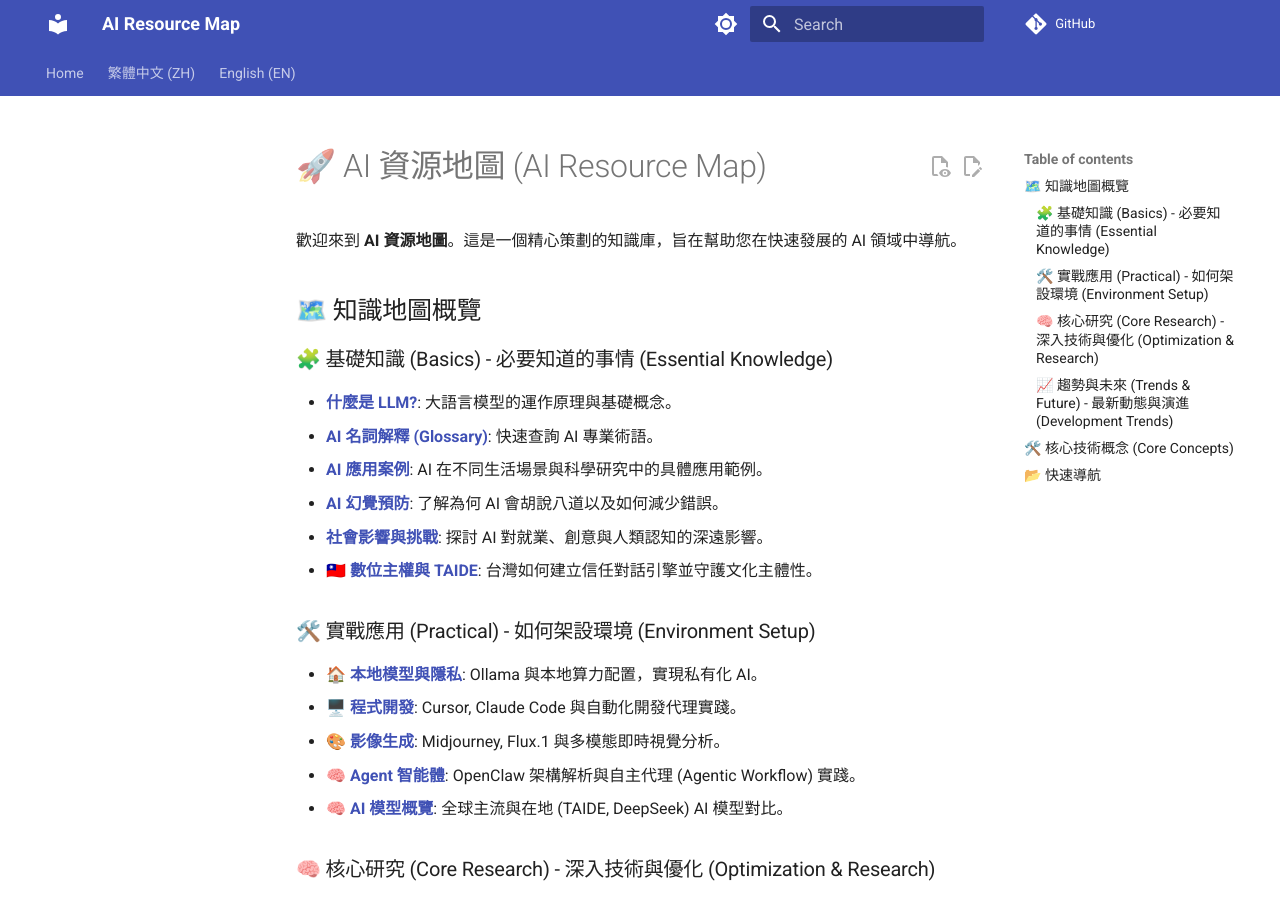
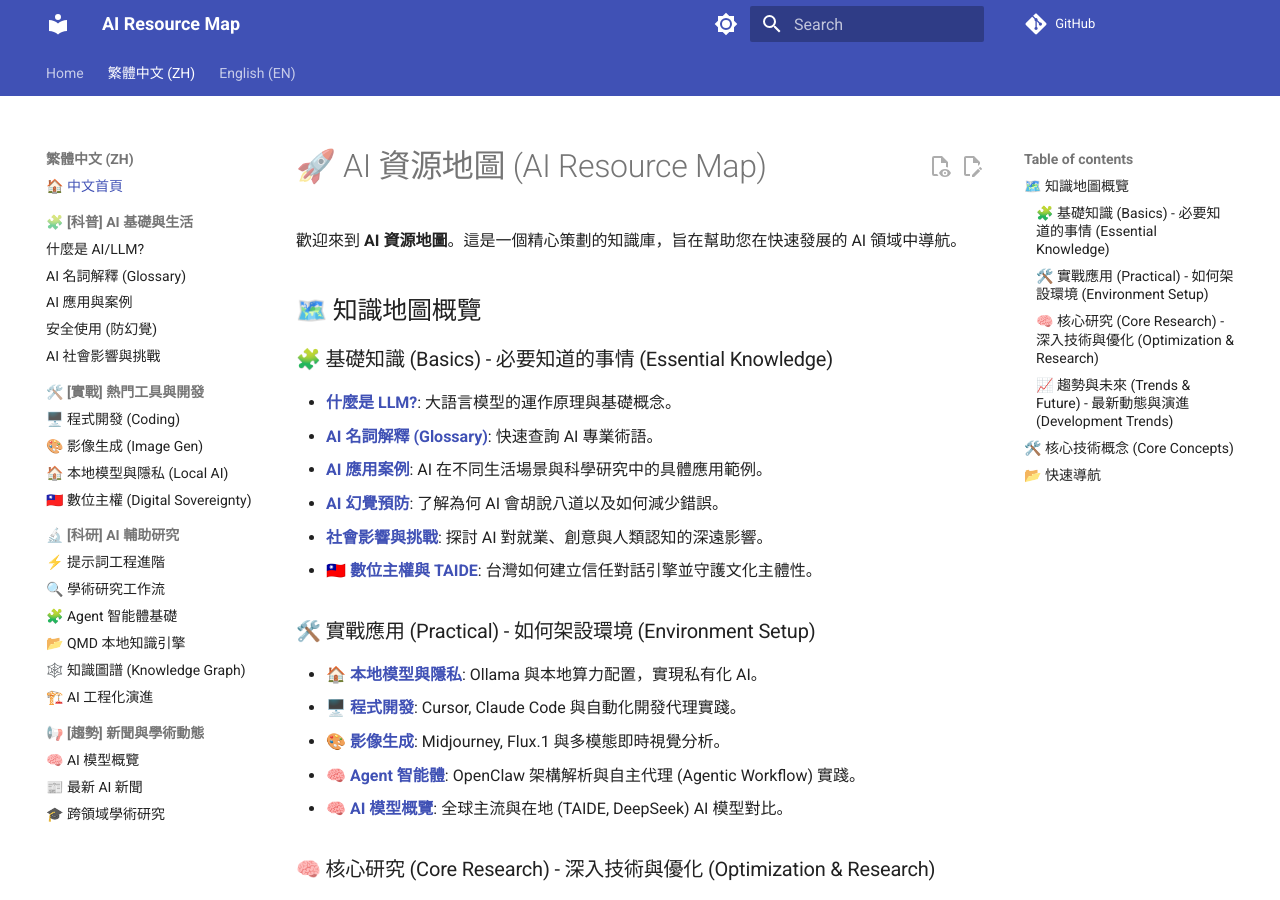
Before and after one commit to ultima6-tw/ai-map, an MkDocs documentation site: the page built from docs/zh/index.md, in a window 1280 px wide and 900 px high. Built offline with MkDocs 1.6.1 and Material for MkDocs 9.7.7, drawn with Linux system fonts in a browser that asks for light colours; comment, search, counter and statistics services are not loaded.

Commit message:
docs: add knowledge graph page and update mkdocs navigation menu

```diff
--- a/docs/zh/index.md
+++ b/docs/zh/index.md
@@ -33,7 +33,7 @@
 ## 🛠️ 核心技術概念 (Core Concepts)
 
 - **本地 RAG (Local RAG)**: 隱私優先的檢索增強生成技術。
-- **[知識圖譜 (Knowledge Graph)](https://www.youtube.com/watch?v=C7QSMxoVdOc)**: 超越傳統關鍵字搜尋的實體關係映射技術。
+- **[知識圖譜 (Knowledge Graph)](knowledge-graph.md)**: 超越傳統關鍵字搜尋的實體關係映射技術。
 - **數位主權 (Digital Sovereignty)**: 指個人或國家對數據與計算基礎設施的自主權。
 - **神經網路 (Neural Network / ANN)**: 現代 AI 的基礎架構。
 
--- a/mkdocs.yml
+++ b/mkdocs.yml
@@ -54,6 +54,7 @@ markdown_extensions:
 nav:
   - Home: index.md
   - 繁體中文 (ZH):
+    - 🏠 中文首頁: zh/index.md
     - 🧩 [科普] AI 基礎與生活:
       - 什麼是 AI/LLM?: zh/what-is-ai-or-llm.md
       - AI 名詞解釋 (Glossary): zh/glossary.md
@@ -70,11 +71,14 @@ nav:
       - 🔍 學術研究工作流: zh/research-workflow.md
       - 🧩 Agent 智能體基礎: zh/agent.md
       - 📂 QMD 本地知識引擎: zh/qmd.md
+      - 🕸️ 知識圖譜 (Knowledge Graph): zh/knowledge-graph.md
+      - 🏗️ AI 工程化演進: zh/engineering-evolution.md
     - 📢 [趨勢] 新聞與學術動態:
       - 🧠 AI 模型概覽: zh/model-index.md
       - 📰 最新 AI 新聞: zh/ai-news.md
       - 🎓 跨領域學術研究: zh/academic-trends.md
   - English (EN):
+    - 🏠 English Home: en/index.md
     - 🧩 [General] AI Basics & Life:
       - What is AI/LLM?: en/what-is-ai-or-llm.md
       - AI Glossary: en/glossary.md
@@ -91,6 +95,8 @@ nav:
       - 🔍 Academic Workflow: en/research-workflow.md
       - 🧩 Agent Basics: en/agent.md
       - 📂 QMD Local Knowledge: en/qmd.md
+      - 🕸️ Knowledge Graph: en/knowledge-graph.md
+      - 🏗️ AI Engineering Evolution: en/engineering-evolution.md
     - 📢 [Trends] News & Academic:
       - 🧠 AI Models Index: en/model-index.md
       - 📰 AI News: en/ai-news.md
```
Also changed, not shown: docs/en/engineering-evolution.md (+1 -1 lines), docs/en/index.md (+1 -1 lines), docs/en/knowledge-graph.md (added, +24 -0 lines), docs/zh/engineering-evolution.md (+1 -1 lines), docs/zh/knowledge-graph.md (added, +24 -0 lines).
